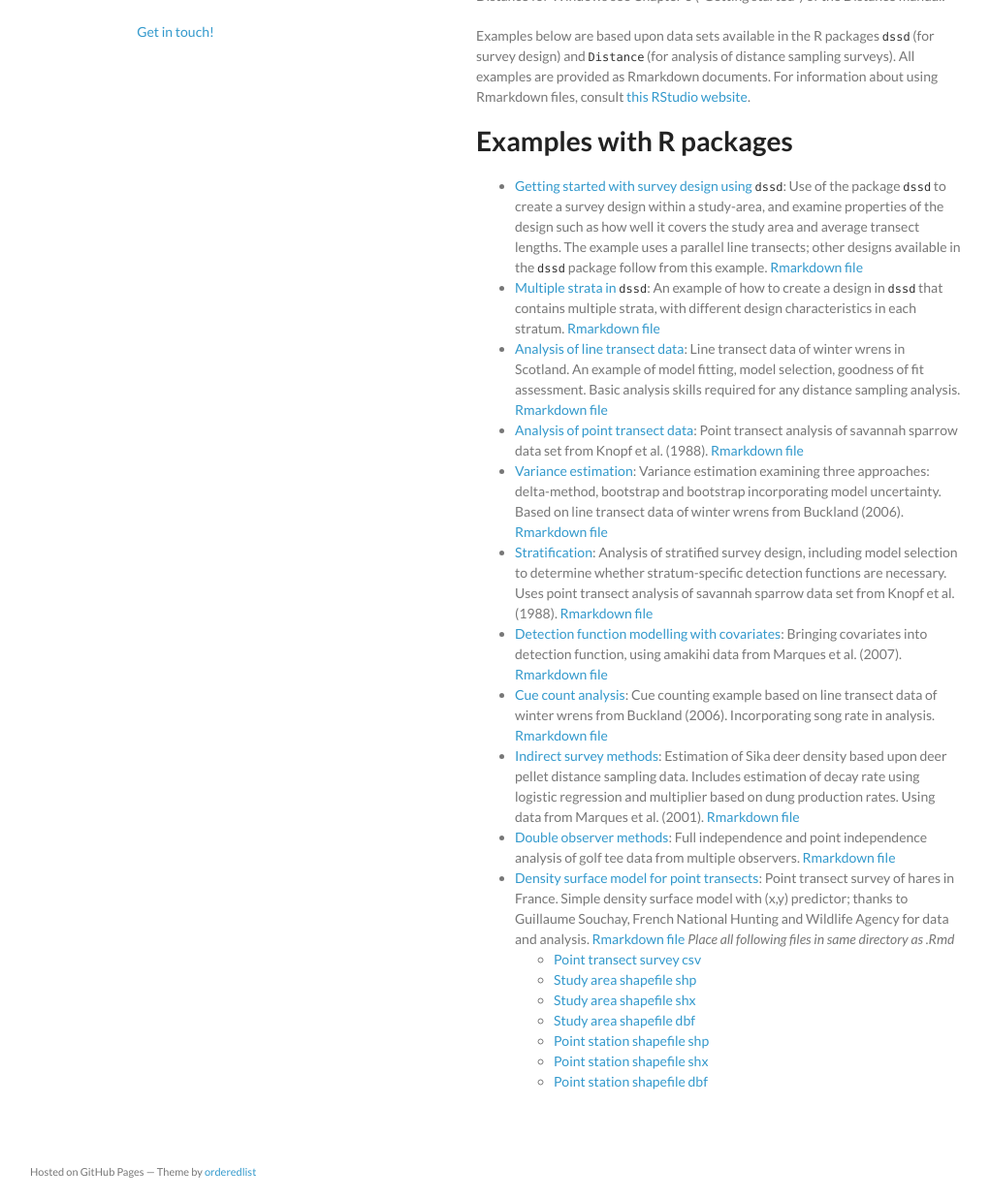
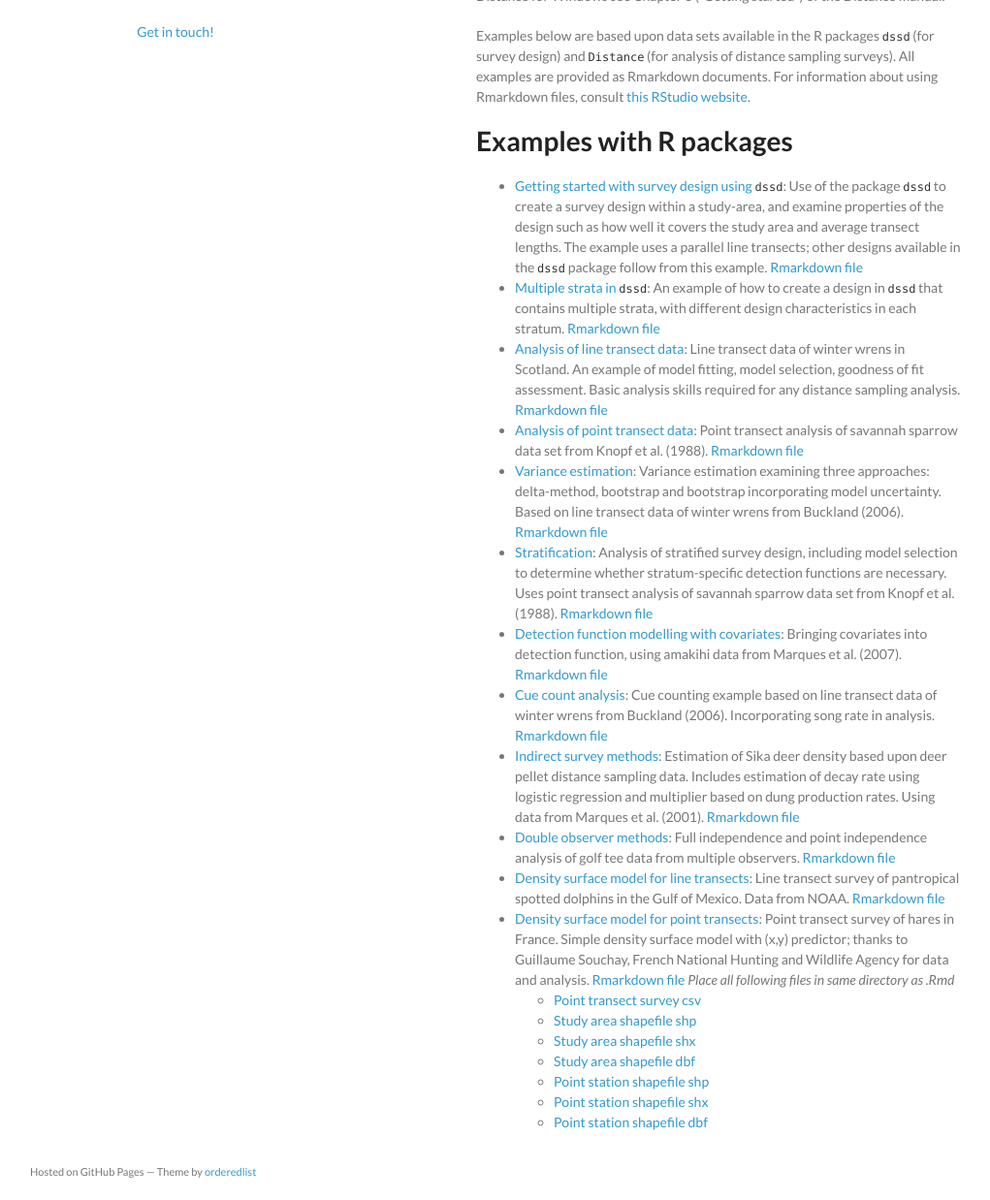
Before and after one commit to distanceexamples/distanceexamples.github.io, a Jekyll site: the page built from index.md, in a window 1280 px wide and 1375 px high, cut to the strip 137-1375 px from the top of the window. Shown: the whole strip at 97% size, without its empty margins (129-1150 px from the left). Built offline with Jekyll 4.4.1, drawn with Linux system fonts in a browser that asks for light colours.

Commit message:
add GoMex dolphins link

```diff
--- a/index.md
+++ b/index.md
@@ -22,6 +22,7 @@ Examples below are based upon data sets available in the R packages `dssd` (for
 - [Cue count analysis](Distance-cues/cuecounts.html): Cue counting example based on line transect data of winter wrens from Buckland (2006).  Incorporating song rate in analysis. [Rmarkdown file](Distance-cues/cuecounts.Rmd)
 - [Indirect survey methods](Distance-mult/multipliers.html): Estimation of Sika deer density based upon deer pellet distance sampling data.  Includes estimation of decay rate using logistic regression and multiplier based on dung production rates.  Using data from Marques et al. (2001). [Rmarkdown file](Distance-mult/multipliers.Rmd)
 - [Double observer methods](mrds-golftees/mrds-golftees.html): Full independence and point independence analysis of golf tee data from multiple observers. [Rmarkdown file](mrds-golftees/mrds-golftees.Rmd)
+- [Density surface model for line transects](dsm-line-dolphins/mexico-analysis.html): Line transect survey of pantropical spotted dolphins in the Gulf of Mexico. Data from NOAA. [Rmarkdown file](dsm-line-dolphins/mexico-analysis.Rmd)
 - [Density surface model for point transects](dsm-point/hare_point_transect_dsm.html): Point transect survey of hares in France.  Simple density surface model with (x,y) predictor; thanks to Guillaume Souchay, French National Hunting and Wildlife Agency for data and analysis. [Rmarkdown file](dsm-point/hare_point_transect_dsm.Rmd) *Place all following files in same directory as .Rmd*
     - [Point transect survey csv](dsm-point/Hare_data.csv)
     - [Study area shapefile shp](dsm-point/Contour_Rouillacais.shp)
```
